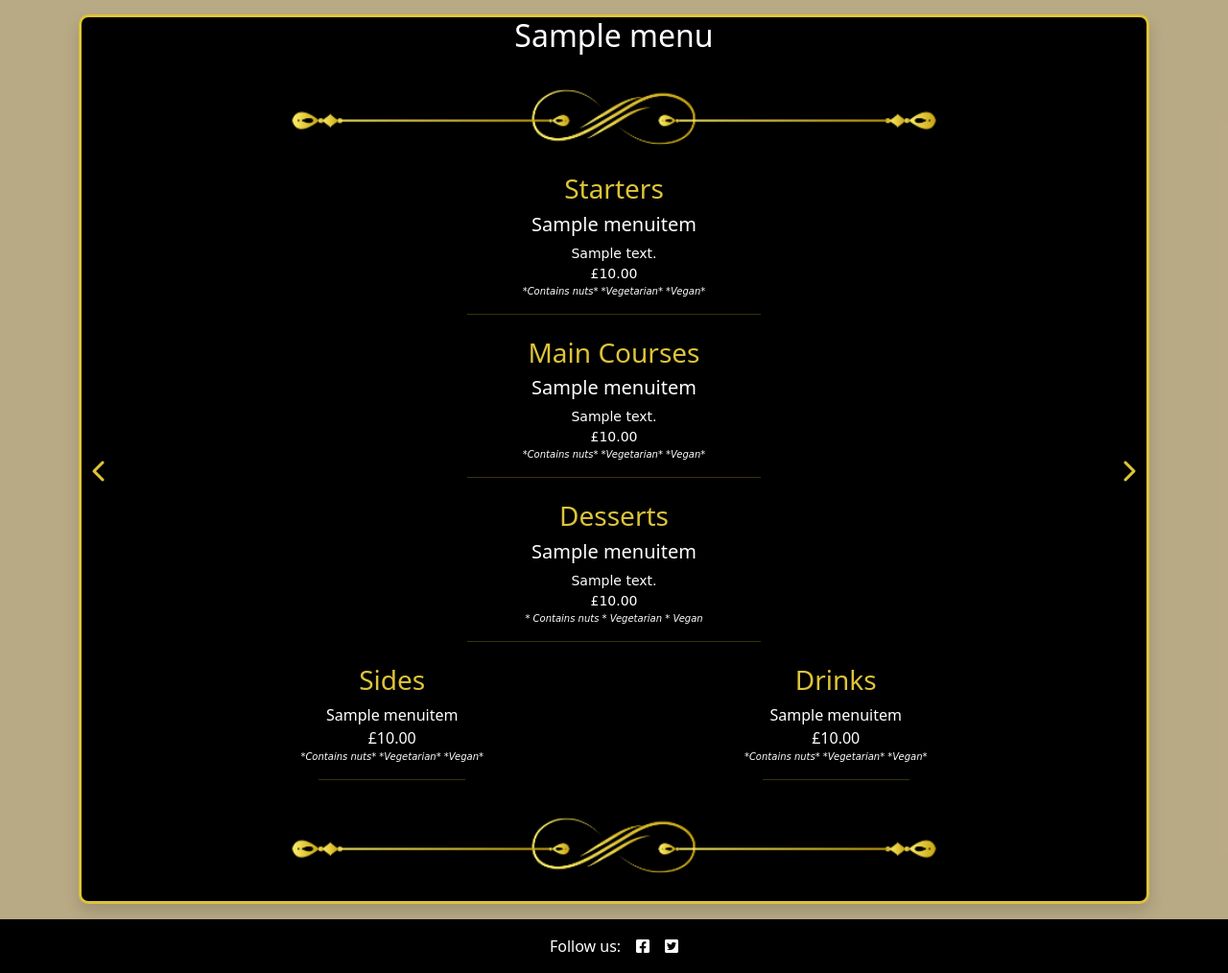
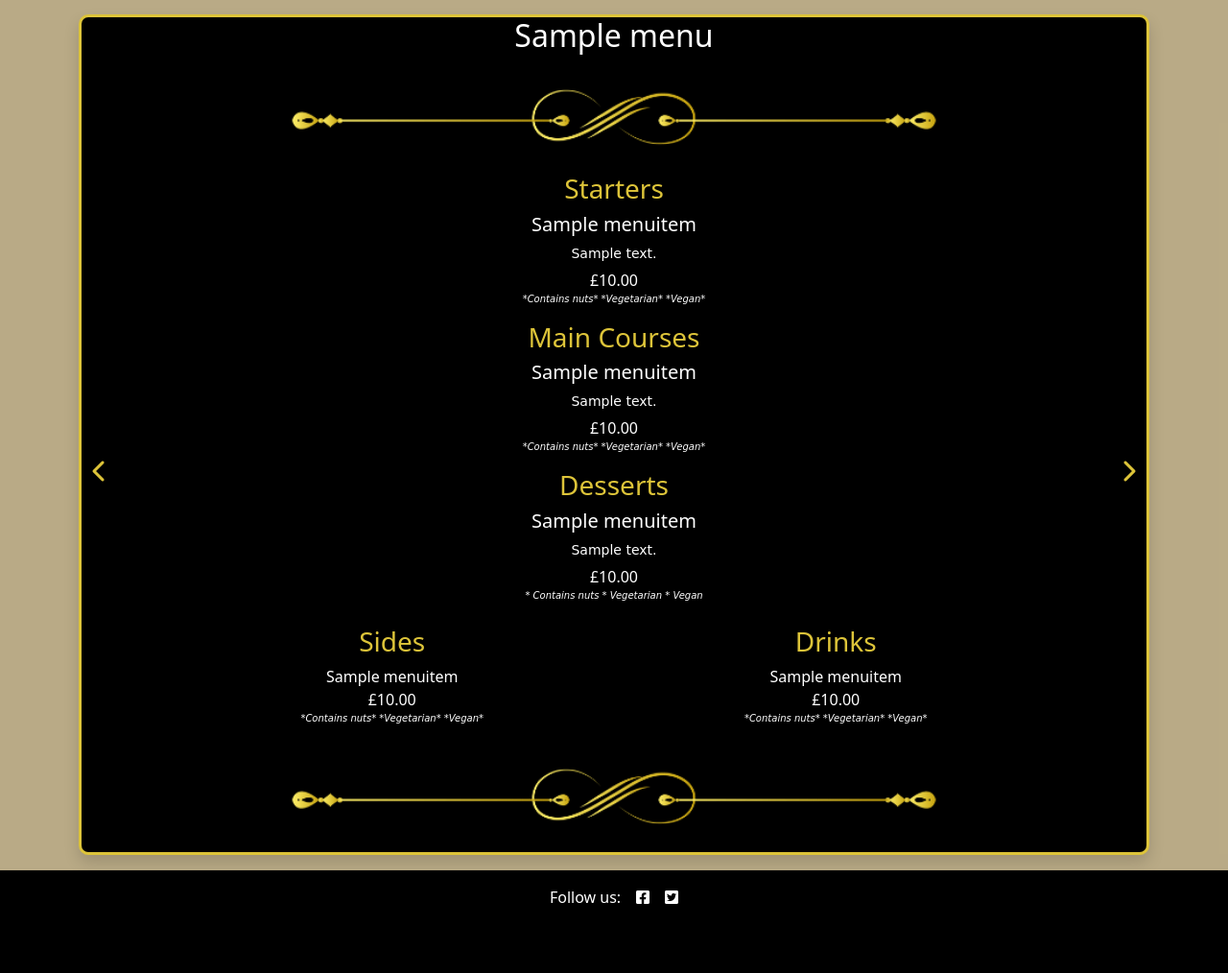
Before and after one commit to Gareth-McGirr/Portfolio-Project-4-SizzleAndSteak, a Django app: page /menu/menus/ in a window 1280 px wide. Shown: the part 127-1141 px from the top of the page at 96% size. After the commit the page ends 1069 px from the top, so only its background shows below. Run offline with Django 4.2, Linux system fonts and the light colour scheme; tables that the repository leaves empty hold one stand-in row (values such as "Sample post"); some libraries are stand-ins or nearby versions.

Commit message:
Fix: Refactor to solve html validation errors

```diff
--- a/booking/templates/booking/managebookings.html
+++ b/booking/templates/booking/managebookings.html
@@ -28,7 +28,7 @@
     {% endif %}
 
     <div class="form-style">
-        <h1 class="text-center">Bookings List</h2>
+        <h1 class="text-center">Bookings List</h1>
         <table class="table table-striped table-hover">
             <thead>
                 <tr>
--- a/home/templates/home/index.html
+++ b/home/templates/home/index.html
@@ -35,8 +35,7 @@
                 <div class="mapouter pb-3">
                     <div class="gmap_canvas">
                         <iframe id="gmap_canvas"
-                            src="https://maps.google.com/maps?q=torr%20head&t=&z=13&ie=UTF8&iwloc=&output=embed"
-                            frameborder="0" scrolling="no" marginheight="0" marginwidth="0">
+                            src="https://maps.google.com/maps?q=torr%20head&t=&z=13&ie=UTF8&iwloc=&output=embed">
                         </iframe>
                     </div>
                     <!-- Opening hours -->
--- a/menu/templates/menu/menu_confirm_delete.html
+++ b/menu/templates/menu/menu_confirm_delete.html
@@ -7,8 +7,8 @@
     <h1 class="text-center">Confirm Menu Deletion</h1>
     <form method="post">
         {% csrf_token %}
-        <p>Are you sure you want to delete:<p>
-        <p><h5>{{ object.name }} ?</h5></p>
+        <p>Are you sure you want to delete:</p>
+        <h5>{{ object.name }} ?</h5>
         <input type="submit" value="Confirm" class="btn button-style">
     </form>
 </div>
--- a/menu/templates/menu/menus.html
+++ b/menu/templates/menu/menus.html
@@ -24,10 +24,10 @@
             <img src="{% static 'menu/images/divider.png' %}" class="w-75" alt="Top of the menu swirl image divider">
 
             <div class="starters">
-                <h3>Starters</h5>
+                <h3>Starters</h3>
                 {% for item in menu.starters.all %}
-                <span><h5>{{ item.name }}</h5><span>
-                <span class="m-text">{{ item.description }}<span>
+                <h5>{{ item.name }}</h5>
+                <span class="m-text">{{ item.description }}</span>
                 <span>£{{ item.price|floatformat:2 }}</span>
                 <p class="sm-text">
                 {% if item.contains_nuts %}
@@ -40,15 +40,14 @@
                 *Vegan*
                 </p>
                 {% endif %}
-                <hr>
                 {% endfor %}
             </div>
             <div class="mains mt-2">
                 <h3>Main Courses</h3>
                 {% for item in menu.mains.all %}
-                <span><h5>{{ item.name }}</h5><span>
-                <span class="m-text">{{ item.description }}<span>
-                <span>£{{ item.price|floatformat:2 }}<span>
+                <h5>{{ item.name }}</h5>
+                <span class="m-text">{{ item.description }}</span>
+                <span>£{{ item.price|floatformat:2 }}</span>
                 <p class="sm-text">
                 {% if item.contains_nuts %}
                 *Contains nuts*
@@ -60,14 +59,13 @@
                 *Vegan*
                 </p>
                 {% endif %}
-                <hr>
                 {% endfor %}
             </div>
             <div class="desserts mt-2">
                 <h3>Desserts</h3>
                 {% for item in menu.deserts.all %}
-                <span><h5>{{ item.name }}</h5><span>
-                <span class="m-text">{{ item.description }}<span>
+                <h5 class="menu-title">{{ item.name }}</h5>
+                <span class="m-text">{{ item.description }}</span>
                 <span>£{{ item.price|floatformat:2 }}</span>
                 <p class="sm-text">
                 {% if item.contains_nuts %}
@@ -80,7 +78,6 @@
                 * Vegan
                 </p>
                 {% endif %}
-                <hr>
                 {% endfor %}
             </div>
             <div class="drink-side">
@@ -100,7 +97,6 @@
                     *Vegan*
                     </p>
                     {% endif %}
-                    <hr>
                     {% endfor %}
                 </div>
                 <div class="drinks mt-2">
@@ -119,7 +115,6 @@
                     *Vegan*
                     </p>
                     {% endif %}
-                    <hr>
                     {% endfor %}
                 </div>
             </div>
--- a/templates/includes/nav.html
+++ b/templates/includes/nav.html
@@ -3,6 +3,7 @@
     <!-- Nav menu -->
     <nav class="navbar navbar-expand-lg navbar-dark">
         <div class="container-fluid">
+            <!-- Logo -->
             <a class="navbar-brand" href="{% url 'home' %}">
                 <img src="{% static 'images/logo.png' %}" alt="Sizzle and Steak Logo">
             </a>
@@ -10,6 +11,7 @@
                 aria-controls="navbarText" aria-expanded="false" aria-label="Toggle navigation">
                 <i class="fa-solid fa-bars"></i>
             </button>
+            <!-- Nav Items -->
             <div class="collapse navbar-collapse justify-content-end" id="navbarText">
                 <ul class="navbar-nav text-end mb-2 mb-lg-0">
                     <li class="nav-item">
@@ -25,13 +27,14 @@
                             <li><a class="dropdown-item" aria-current="page" href="{% url 'createbooking' %}">New Booking</a></li>
                         </ul>
                     </li>
+                    <!-- Show menu drop downs to staff -->
                     {% if user.is_staff %}
                     <li class="nav-item dropdown">
-                        <a class="nav-link dropdown-toggle" href="#" id="navbarDropdownMenuLink" role="button"
+                        <a class="nav-link dropdown-toggle" href="#" id="staffOptions" role="button"
                             data-bs-toggle="dropdown" aria-expanded="false">
                             Menus
                         </a>
-                        <ul class="dropdown-menu" aria-labelledby="navbarDropdownMenuLink">
+                        <ul class="dropdown-menu" aria-labelledby="staffOptions">
                             <li><a class="dropdown-item" aria-current="page" href="{% url 'menus' %}">View Menus</a></li>
                             <li><a class="dropdown-item" aria-current="page" href="{% url 'createmenu' %}">Create Menu</a></li>
                             <li><a class="dropdown-item" aria-current="page" href="{% url 'managemenus' %}">Manage Menus</a></li>
```
